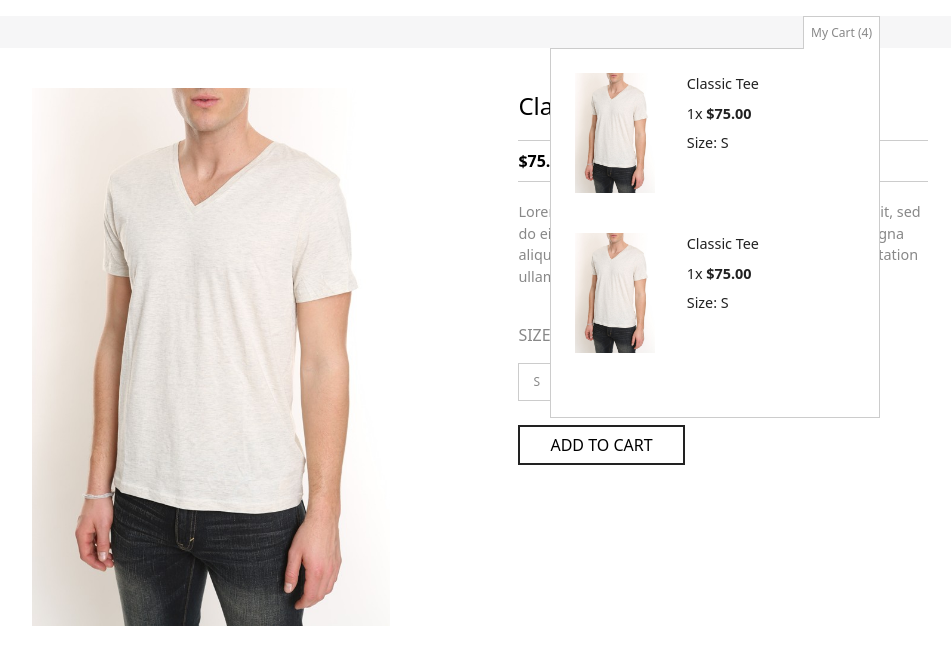
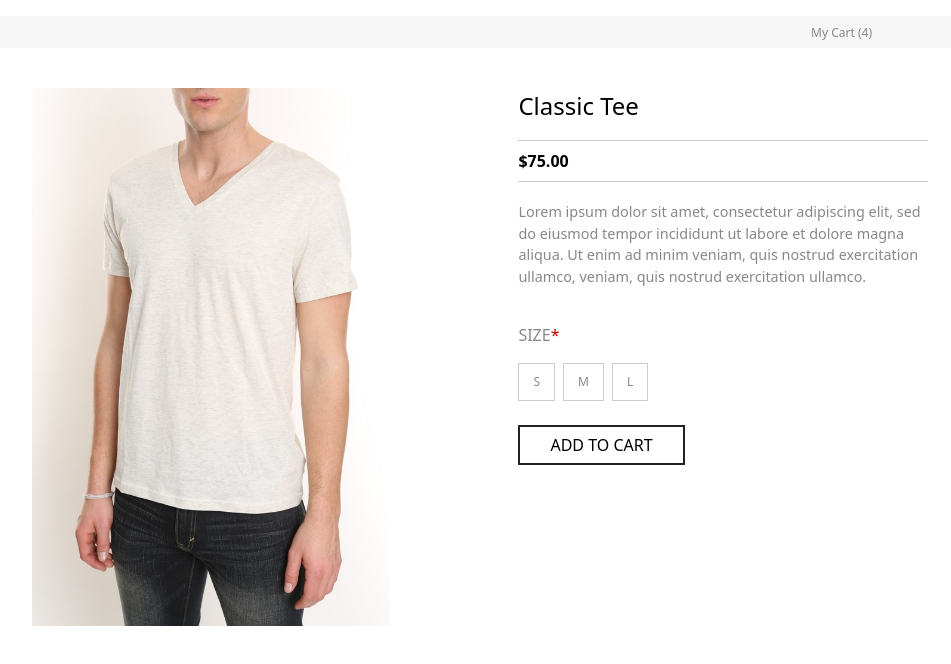
Before and after one commit to Tiaanz/front-end-developer-test, a Next.js app: page / in a window 1280 px wide. Shown: the top 664 px of the page, without its empty margins (224-1175 px from the left). Built offline with nearby package versions, Linux system fonts and the light colour scheme.

Commit message:
added open mini-cart feature

```diff
--- a/src/components/Header.tsx
+++ b/src/components/Header.tsx
@@ -1,14 +1,28 @@
+import { Dispatch, SetStateAction} from 'react'
 import CartItem from './CartItem'
 
-const Header = () => {
+interface Props{
+  showMiniCart: boolean
+  setShowMiniCart:Dispatch<SetStateAction<boolean>>
+}
+
+const Header = ({showMiniCart,setShowMiniCart}:Props) => {
+
+
   return (
     <div className="header">
-      <div className="cart">My Cart (4)</div>
-      <div className="cart-on-click">My Cart (4)</div>
-      <div className="mini-cart">
-        <CartItem />
-        <CartItem />
+      <div className="cart" onClick={() => setShowMiniCart(true)}>
+        My Cart (4)
       </div>
+      {showMiniCart && (
+        <>
+          <div className="cart-on-click" onClick={()=>setShowMiniCart(false)}>My Cart (4)</div>
+          <div className="mini-cart">
+            <CartItem />
+            <CartItem />
+          </div>
+        </>
+      )}
     </div>
   )
 }
--- a/src/pages/_app.tsx
+++ b/src/pages/_app.tsx
@@ -1,11 +1,11 @@
-import Header from '@/components/Header'
+
 import '@/styles/globals.css'
 import type { AppProps } from 'next/app'
 
 export default function App({ Component, pageProps }: AppProps) {
   return (
     <>
-      <Header />
+
       <Component {...pageProps} />
     </>
   )
--- a/src/pages/index.tsx
+++ b/src/pages/index.tsx
@@ -1,12 +1,16 @@
 import Image from 'next/image'
-import { Inter } from 'next/font/google'
 import SizeButton from '@/components/SizeButton'
-
-const inter = Inter({ subsets: ['latin'] })
+import Header from '@/components/Header'
+import { useState } from 'react'
 
 export default function Home() {
+
+  const [showMiniCart, setShowMiniCart] = useState(false)
+
   return (
-    <main className="container">
+    <>
+      <Header showMiniCart={showMiniCart} setShowMiniCart={setShowMiniCart} />
+      <main className="container" onClick={()=>setShowMiniCart(false)}>
         <div className="product-image">
           <Image
             priority
@@ -22,20 +26,21 @@ export default function Home() {
           <div className="price">$75.00</div>
           <p>
             Lorem ipsum dolor sit amet, consectetur adipiscing elit, sed do
-          eiusmod tempor incididunt ut labore et dolore magna aliqua. Ut enim ad
-          minim veniam, quis nostrud exercitation ullamco, veniam, quis nostrud
-          exercitation ullamco.
+            eiusmod tempor incididunt ut labore et dolore magna aliqua. Ut enim
+            ad minim veniam, quis nostrud exercitation ullamco, veniam, quis
+            nostrud exercitation ullamco.
           </p>
           <div className="size">
             SIZE<span className="star">*</span>
           </div>
-        <div className='size-buttons'>
+          <div className="size-buttons">
             <SizeButton size={'S'} />
             <SizeButton size={'M'} />
             <SizeButton size={'L'} />
           </div>
-        <button className='add-to-cart-btn'>ADD TO CART</button>
+          <button className="add-to-cart-btn">ADD TO CART</button>
         </div>
       </main>
+    </>
   )
 }
--- a/src/styles/globals.css
+++ b/src/styles/globals.css
@@ -22,9 +22,7 @@
   margin-right: 11rem;
   height: 100%;
   padding:8px;
-  /* border:1.5px solid #cccccc; */
-  /* border-bottom: 0; */
-  /* background-color: #ffffff; */
+  cursor: pointer;
 }
 
 .cart-on-click{
```
Lines whose indentation alone changed are shown as unchanged.
